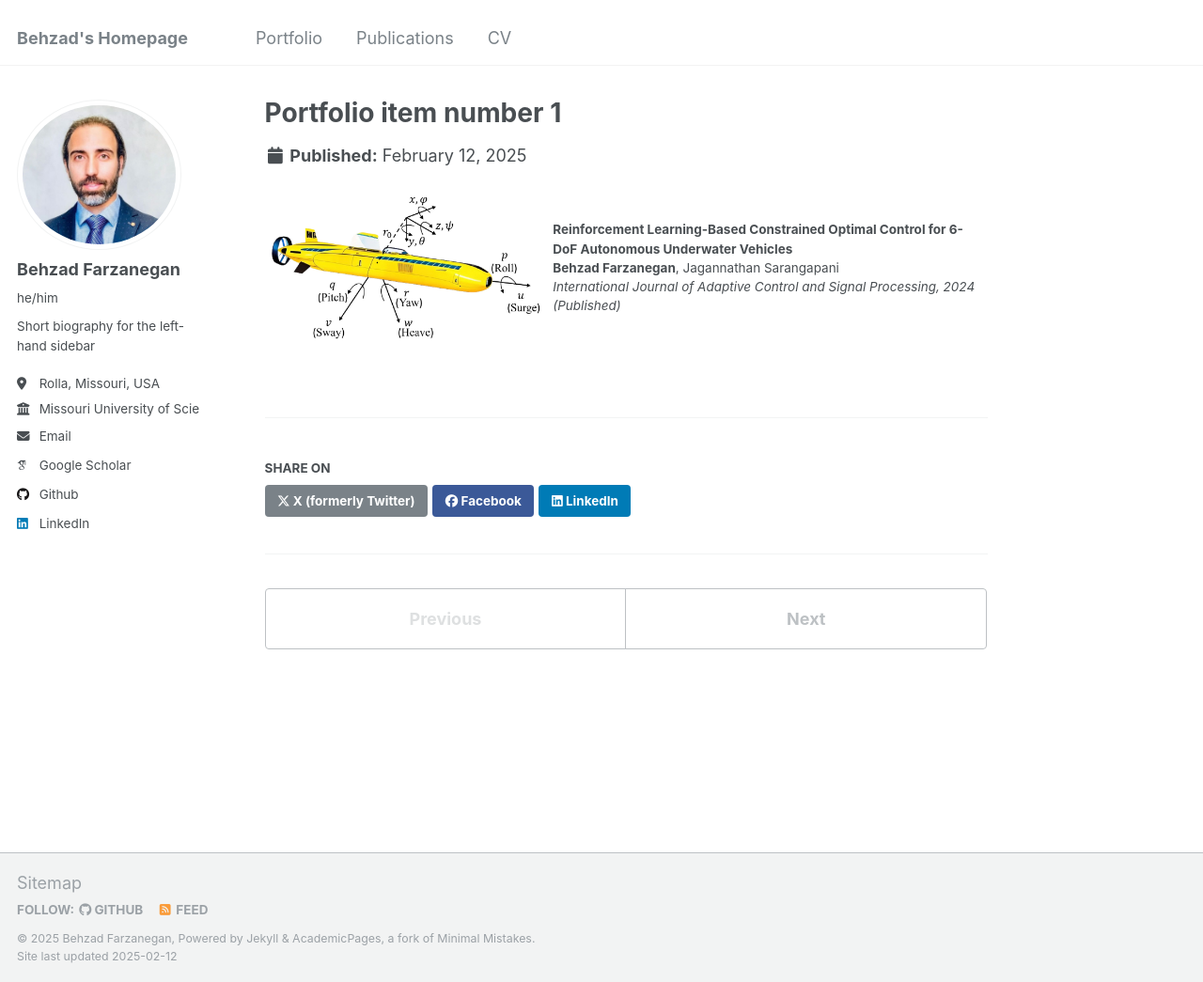
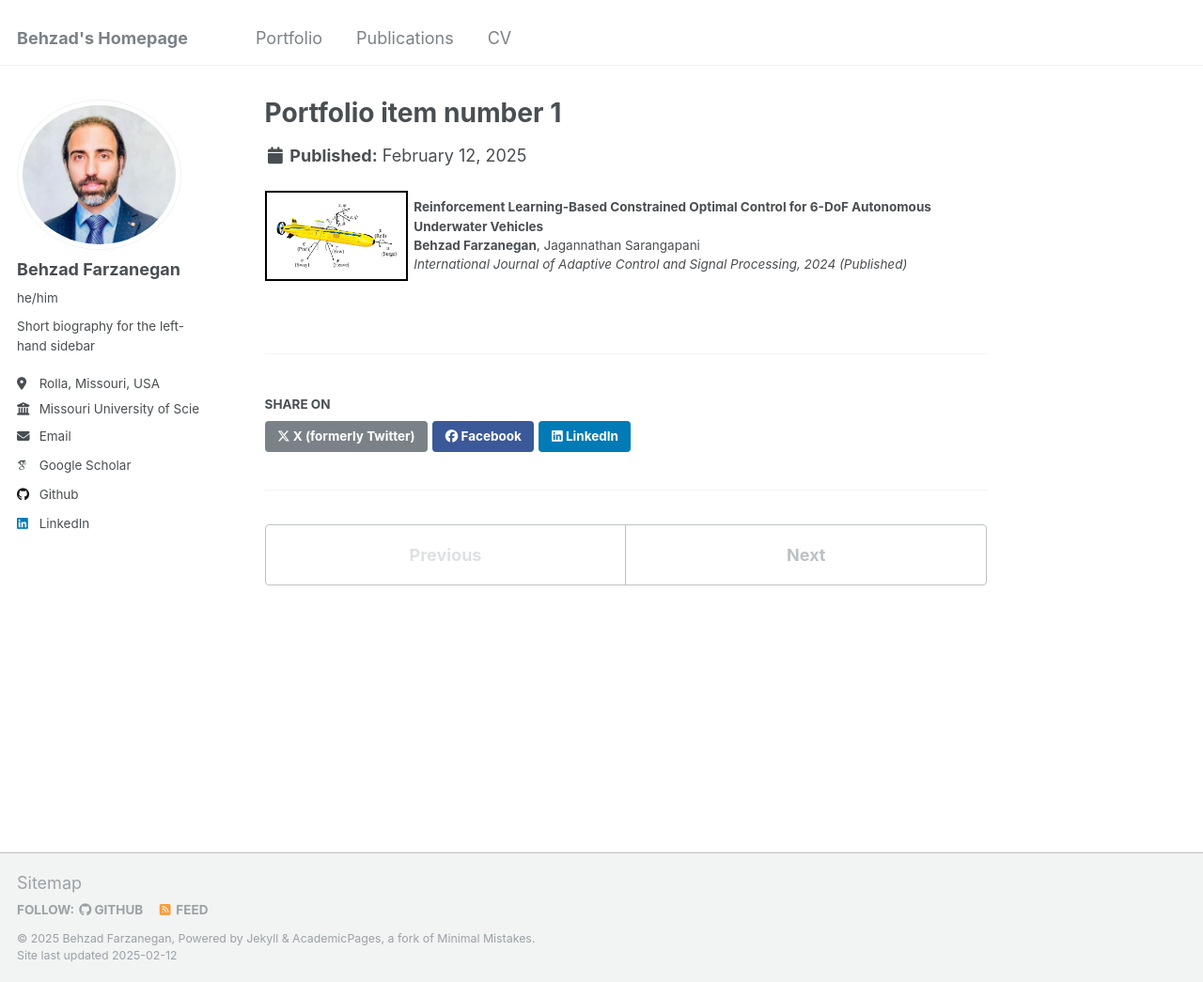
Before and after one commit to behzadfarzanegan/behzadfarzanegan.github.io, a Jekyll site: the page built from _portfolio/portfolio-1.md, in a window 1280 px wide and 1045 px high. Shown: the whole window at 94% size. Built offline with Jekyll 4.4.1, drawn with Linux system fonts in a browser that asks for light colours; some web fonts are replaced.

Commit message:
Update portfolio-1.md

```diff
--- a/_portfolio/portfolio-1.md
+++ b/_portfolio/portfolio-1.md
@@ -6,7 +6,7 @@ collection: publications
 
 <table style="border-collapse: collapse; border: none;">
 <tr style="border: none;">
-<td width="300" style="border: none;">
+<td width="150" style="border: none; padding: 10px; border: 2px solid black; border-radius: 15px;">
     <img src="/images/AUV.png" width="300">
 </td>
 <td style="border: none;">
```
